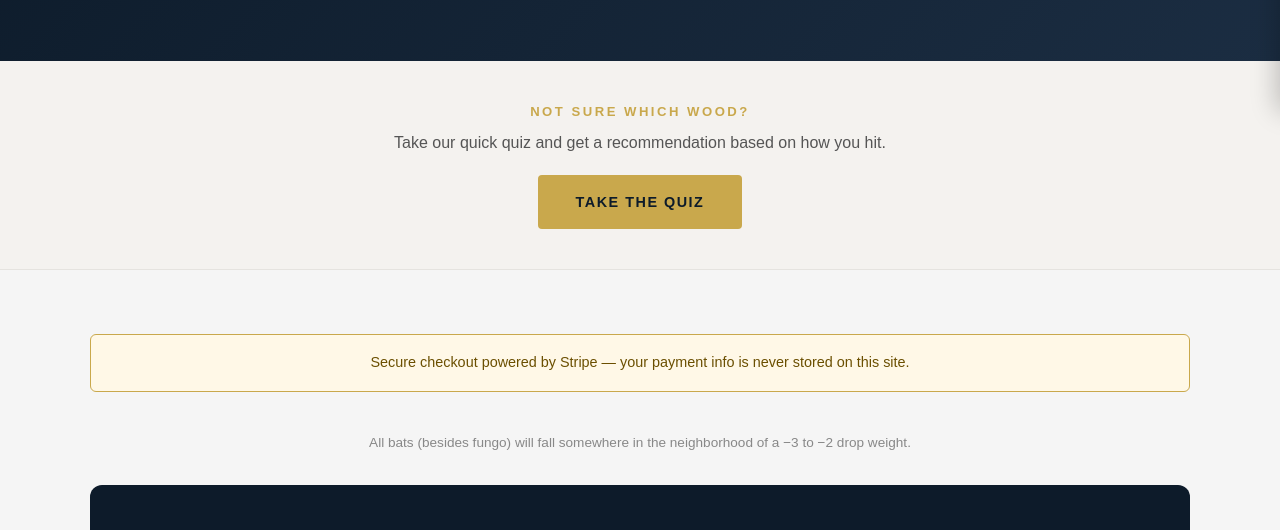
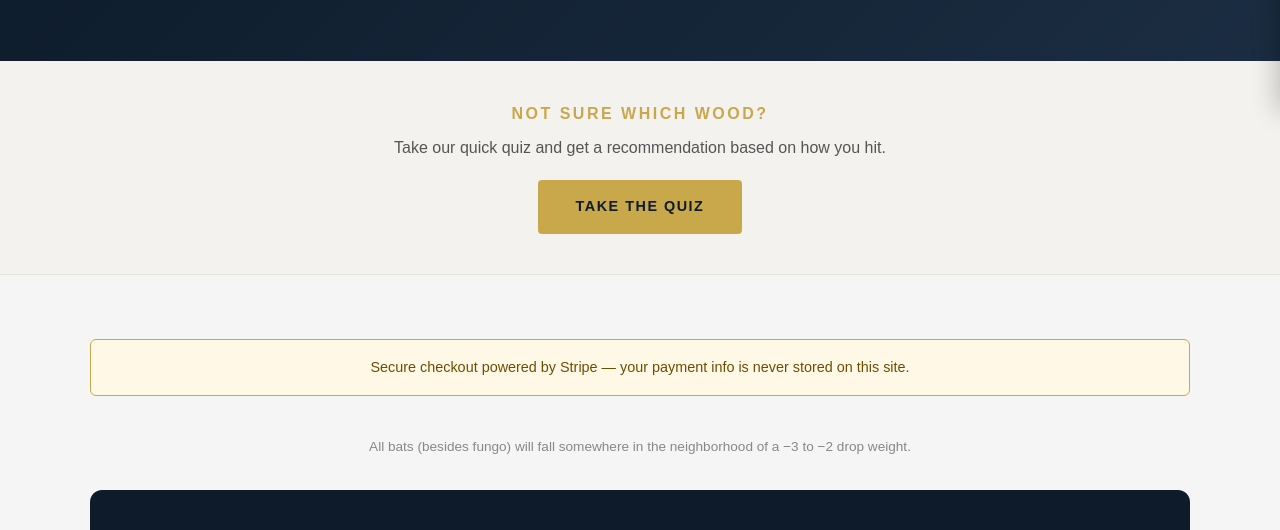
Before and after one commit to drpkimball2010-ux/Gibraltar-Bat, a website: page shop.html in a window 1280 px wide. Shown: the part 265-795 px from the top of the page. Drawn offline with Linux system fonts and the light colour scheme.

Commit message:
Set Not Sure Which Wood label to 1rem

```diff
--- a/shop.html
+++ b/shop.html
@@ -36,7 +36,7 @@
 
   <!-- WOOD FINDER TEASER -->
   <div style="background: #f4f2ef; padding: 2.5rem 2rem; text-align: center; border-bottom: 1px solid #e5e3df;">
-    <p style="font-family:Arial,sans-serif; font-size:0.82rem; letter-spacing:2.5px; text-transform:uppercase; color:var(--gold); font-weight:700; margin-bottom:0.5rem;">Not Sure Which Wood?</p>
+    <p style="font-family:Arial,sans-serif; font-size:1rem; letter-spacing:2.5px; text-transform:uppercase; color:var(--gold); font-weight:700; margin-bottom:0.5rem;">Not Sure Which Wood?</p>
     <p style="font-family:Arial,sans-serif; font-size:1rem; color:#555; margin-bottom:1.2rem;">Take our quick quiz and get a recommendation based on how you hit.</p>
     <a href="wood-guide.html" class="btn btn-primary">Take the Quiz</a>
   </div>
```
